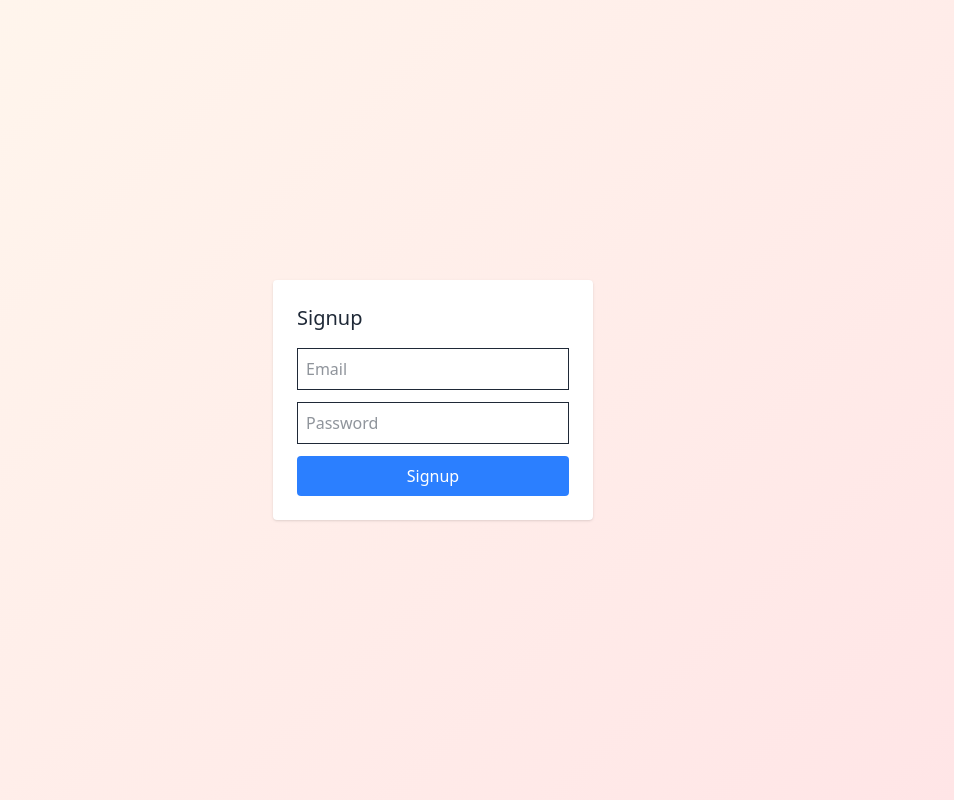
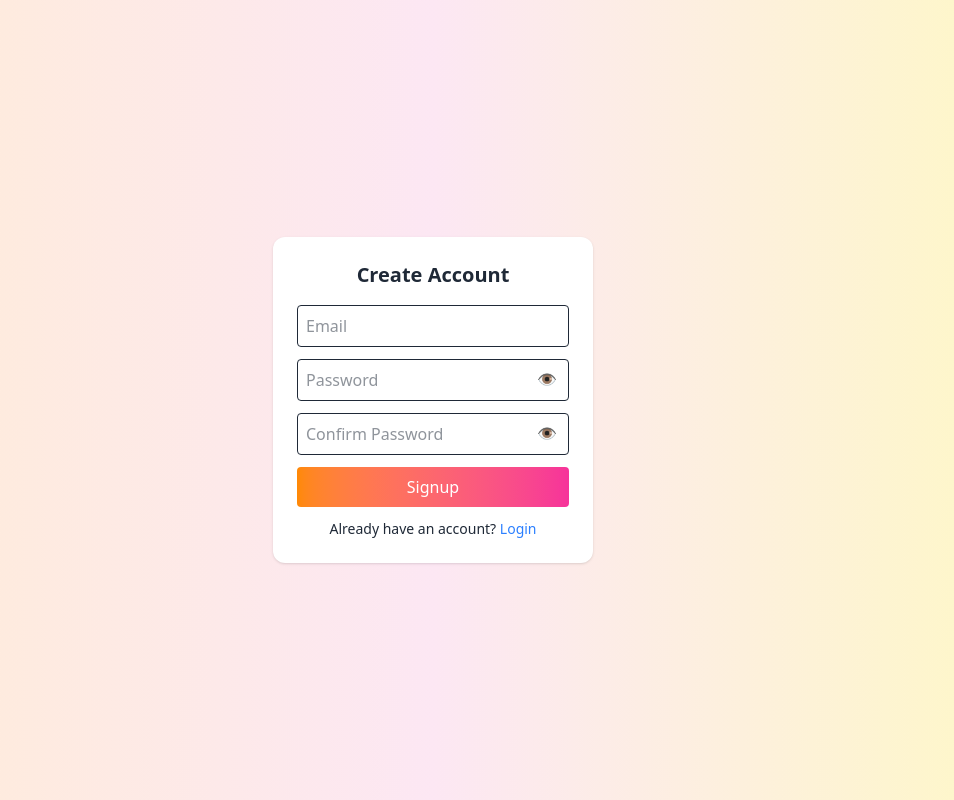
Before and after one commit to Subhasree5/college-platform, a Next.js app: page /signup in a window 1280 px wide. Shown: the whole page, without its empty margins (207-1161 px from the left). Built offline with nearby package versions, Linux system fonts and the light colour scheme.

Commit message:
final signup fix

```diff
--- a/src/app/login/page.tsx
+++ b/src/app/login/page.tsx
@@ -1,18 +1,19 @@
 "use client";
 
 import { useState } from "react";
+import Link from "next/link";
 import { API_URL } from "@/lib/api";
 
 export default function LoginPage() {
   const [email, setEmail] = useState("");
   const [password, setPassword] = useState("");
+  const [show, setShow] = useState(false);
 
   const handleLogin = async () => {
+    try {
       const res = await fetch(`${API_URL}/login`, {
         method: "POST",
-      headers: {
-        "Content-Type": "application/json",
-      },
+        headers: { "Content-Type": "application/json" },
         body: JSON.stringify({ email, password }),
       });
 
@@ -24,35 +25,53 @@ export default function LoginPage() {
       } else {
         alert(data.message);
       }
+    } catch (e) {
+      alert("Login failed");
+      console.error(e);
+    }
   };
 
   return (
-    <div className="min-h-screen flex items-center justify-center">
-      <div className="p-6 bg-white rounded shadow w-80">
-        <h2 className="text-xl mb-4">Login</h2>
+    <div className="min-h-screen flex items-center justify-center bg-gradient-to-r from-orange-100 via-pink-100 to-yellow-100">
+      <div className="bg-white p-6 rounded-xl shadow w-80">
+        <h2 className="text-xl font-semibold mb-4 text-center">Login</h2>
 
         <input
           type="email"
           placeholder="Email"
-          className="w-full p-2 border mb-3"
+          className="w-full p-2 border mb-3 rounded"
           value={email}
           onChange={(e) => setEmail(e.target.value)}
         />
 
+        <div className="relative mb-3">
           <input
-          type="password"
+            type={show ? "text" : "password"}
             placeholder="Password"
-          className="w-full p-2 border mb-3"
+            className="w-full p-2 border rounded"
             value={password}
             onChange={(e) => setPassword(e.target.value)}
           />
+          <span
+            onClick={() => setShow(!show)}
+            className="absolute right-3 top-2 cursor-pointer"
+          >
+            👁
+          </span>
+        </div>
 
         <button
+          type="button"
           onClick={handleLogin}
-          className="w-full bg-green-500 text-white p-2 rounded"
+          className="w-full bg-gradient-to-r from-orange-400 to-pink-500 text-white py-2 rounded"
         >
           Login
         </button>
+
+        <p className="text-sm text-center mt-3">
+          Don't have an account?{" "}
+          <Link href="/signup" className="text-blue-500">Signup</Link>
+        </p>
       </div>
     </div>
   );
--- a/src/app/signup/page.tsx
+++ b/src/app/signup/page.tsx
@@ -1,57 +1,124 @@
 "use client";
 
 import { useState } from "react";
-import { API_URL } from "@/lib/api";
 
 export default function SignupPage() {
   const [email, setEmail] = useState("");
   const [password, setPassword] = useState("");
+  const [confirm, setConfirm] = useState("");
+
+  const [showPass, setShowPass] = useState(false);
+  const [showConfirm, setShowConfirm] = useState(false);
 
   const handleSignup = async () => {
-    const res = await fetch(`${API_URL}/signup`, {
+    // ✅ validation
+    if (!email || !password || !confirm) {
+      alert("All fields required");
+      return;
+    }
+
+    if (password !== confirm) {
+      alert("Passwords do not match");
+      return;
+    }
+
+    try {
+      // ✅ ALWAYS CALL BACKEND DIRECTLY
+      const res = await fetch(
+        "https://college-platform-938p.onrender.com/signup",
+        {
           method: "POST",
           headers: {
             "Content-Type": "application/json",
           },
           body: JSON.stringify({ email, password }),
-    });
+        }
+      );
 
-    const data = await res.json();
+      // 👇 DEBUG SAFE PARSE
+      const text = await res.text();
+      console.log("RESPONSE:", text);
+
+      const data = JSON.parse(text);
 
       alert(data.message);
 
       if (data.message === "Signup successful") {
         window.location.href = "/login";
       }
+
+    } catch (err) {
+      console.error(err);
+      alert("Signup failed");
+    }
   };
 
   return (
-    <div className="min-h-screen flex items-center justify-center">
-      <div className="p-6 bg-white rounded shadow w-80">
-        <h2 className="text-xl mb-4">Signup</h2>
+    <div className="min-h-screen flex items-center justify-center bg-gradient-to-r from-orange-100 via-pink-100 to-yellow-100">
+      <div className="bg-white p-6 rounded-xl shadow w-80">
+        <h2 className="text-xl font-semibold mb-4 text-center">
+          Create Account
+        </h2>
 
+        {/* EMAIL */}
         <input
           type="email"
           placeholder="Email"
-          className="w-full p-2 border mb-3"
+          className="w-full p-2 border mb-3 rounded"
           value={email}
           onChange={(e) => setEmail(e.target.value)}
         />
 
+        {/* PASSWORD */}
+        <div className="relative mb-3">
           <input
-          type="password"
+            type={showPass ? "text" : "password"}
             placeholder="Password"
-          className="w-full p-2 border mb-3"
+            className="w-full p-2 border rounded"
             value={password}
             onChange={(e) => setPassword(e.target.value)}
           />
+          <span
+            onClick={() => setShowPass(!showPass)}
+            className="absolute right-3 top-2 cursor-pointer"
+          >
+            {showPass ? "🙈" : "👁️"}
+          </span>
+        </div>
 
+        {/* CONFIRM PASSWORD */}
+        <div className="relative mb-3">
+          <input
+            type={showConfirm ? "text" : "password"}
+            placeholder="Confirm Password"
+            className="w-full p-2 border rounded"
+            value={confirm}
+            onChange={(e) => setConfirm(e.target.value)}
+          />
+          <span
+            onClick={() => setShowConfirm(!showConfirm)}
+            className="absolute right-3 top-2 cursor-pointer"
+          >
+            {showConfirm ? "🙈" : "👁️"}
+          </span>
+        </div>
+
+        {/* BUTTON */}
         <button
+          type="button"
           onClick={handleSignup}
-          className="w-full bg-blue-500 text-white p-2 rounded"
+          className="w-full bg-gradient-to-r from-orange-400 to-pink-500 text-white py-2 rounded"
         >
           Signup
         </button>
+
+        {/* SWITCH */}
+        <p className="text-sm text-center mt-3">
+          Already have an account?{" "}
+          <a href="/login" className="text-blue-500">
+            Login
+          </a>
+        </p>
       </div>
     </div>
   );
```
Also changed, not shown: 1 other file (tests, documents, lock files or other folders). Lines whose indentation alone changed are shown as unchanged.
